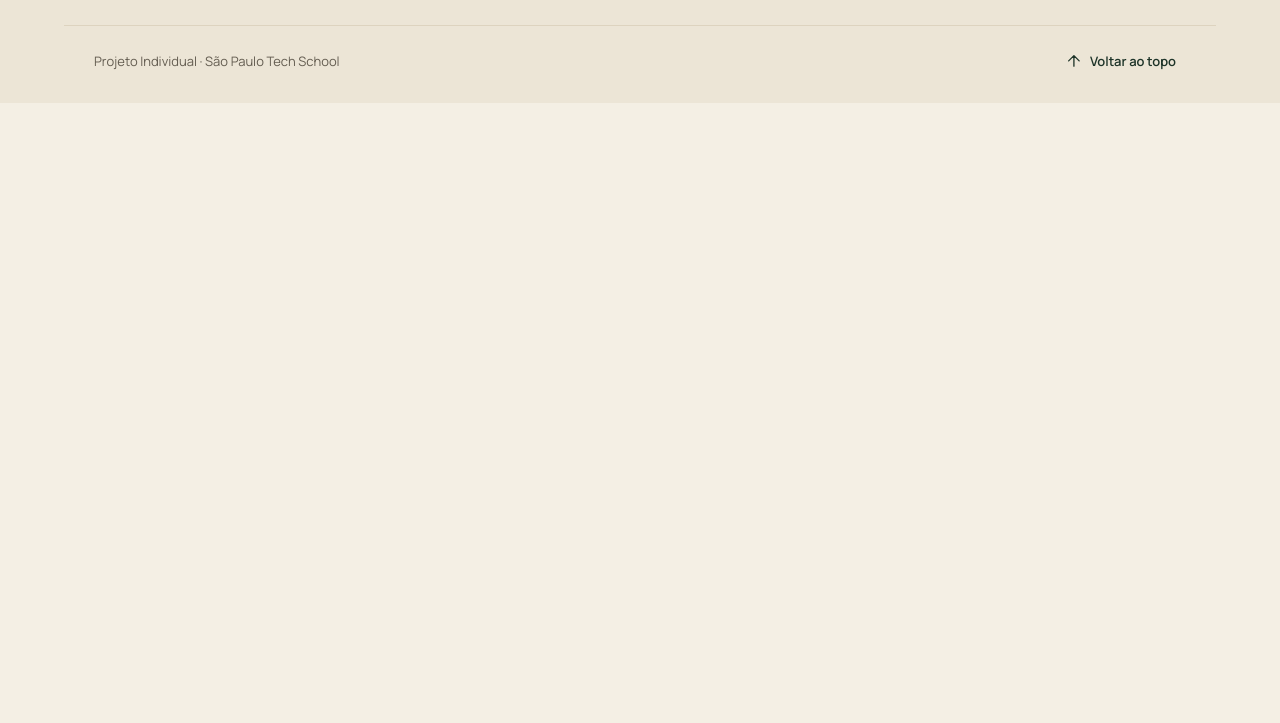
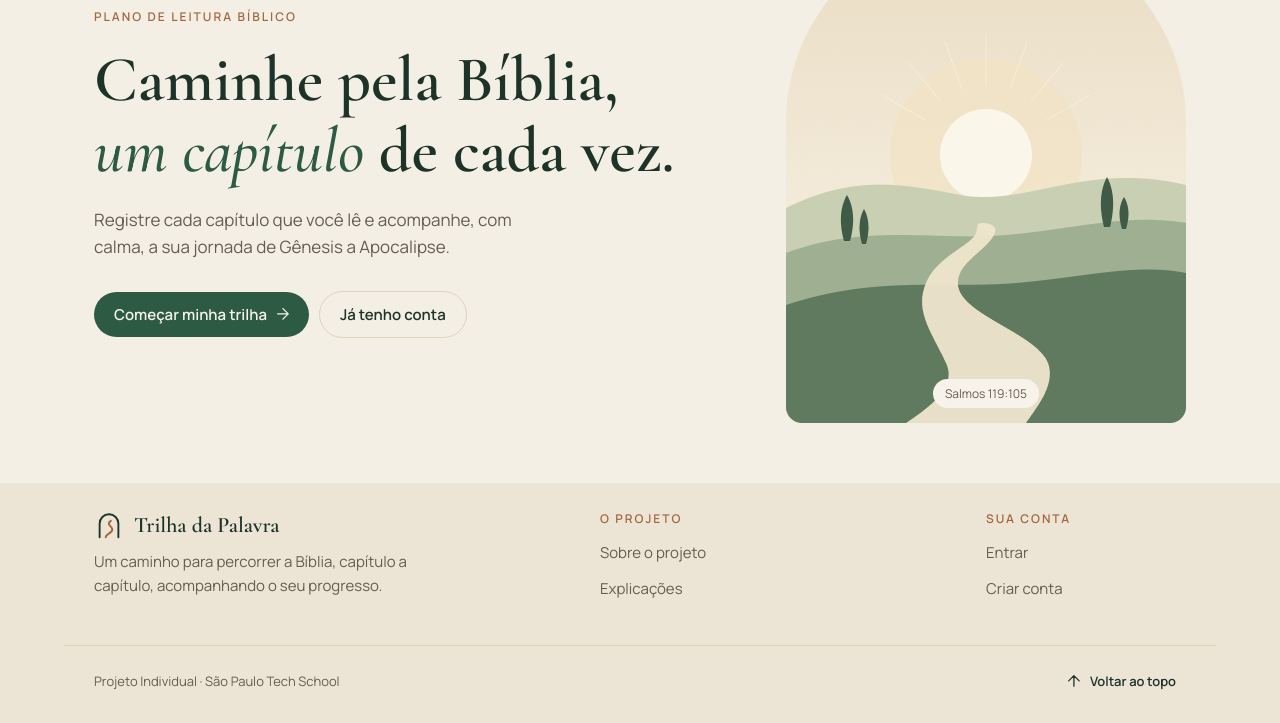
Before and after one commit to adrianpatricio/trilha_da_palavra, a website: page public/index.html in a window 1280 px wide. Shown: the part 217-940 px from the top of the page. Before the commit the page ends 800 px from the top, so only its background shows below. Drawn offline with nearby package versions, Linux system fonts and the light colour scheme.

Commit message:
feat: adiciona main.css && adiciona o primeiro conteúdo do index.html

```diff
--- /dev/null
+++ b/public/css/main.css
@@ -0,0 +1,118 @@
+/* MAIN - INDEX.HTML */
+
+main {
+    display: flex;
+    justify-content: center;
+    align-items: center;
+    padding: 60px 0;
+}
+
+main p {
+    margin: 0;
+}
+
+main .container_main {
+    display: flex;
+    justify-content: space-between;
+    align-items: center;
+    width: 1240px;
+    max-width: 90%;
+    padding: 0 30px;
+    box-sizing: border-box;
+    gap: 40px;
+}
+
+.container_main .section_conteudo {
+    display: flex;
+    flex-direction: column;
+    gap: 20px;
+}
+
+.section_conteudo .titulo_top {
+    font-family: 'Manrope';
+    font-size: 12px;
+    font-weight: 600;
+    letter-spacing: 2px;
+    color: #A3683F;
+}
+
+.section_conteudo .titulo_main {
+    max-width: 600px;
+    font-family: 'Cormorant Garamond';
+    font-size: 64px;
+    font-weight: 600;
+    line-height: 1.1;
+    color: var(--heading);
+}
+
+.titulo_main span {
+    font-style: italic;
+    font-weight: 500;
+    color: #2D5A43;
+}
+
+.section_conteudo .titulo_down {
+    max-width: 460px;
+    font-family: 'Manrope';
+    font-size: 17px;
+    line-height: 1.6;
+    color: var(--muted);
+}
+
+.section_conteudo .botoes_conteudo {
+    display: flex;
+    align-items: center;
+    gap: 10px;
+    margin-top: 10px;
+}
+
+.botoes_conteudo a {
+    align-items: center;
+    gap: 10px;
+    font-family: 'Manrope';
+    font-size: 15px;
+    font-weight: 600;
+    padding: 12px 20px;
+    border-radius: 999px;
+    transition: 0.3s all;
+}
+
+.botoes_conteudo .botao_comecar {
+    background-color: #2D5A43;
+    color: #F7F3EA;
+}
+
+.botoes_conteudo .botao_comecar:hover {
+    background-color: #234836;
+}
+
+.botoes_conteudo .botao_conta {
+    border: 1px solid #DDD3BF;
+    color: var(--heading);
+}
+
+.botoes_conteudo .botao_conta:hover {
+    background-color: #E9E1D0;
+}
+
+.container_main .section_imagem {
+    position: relative;
+    align-items: center;
+}
+
+.section_conteudo img {
+    width: 400px;
+    max-width: 100%;
+    border-radius: 200px 200px 6px 6px;
+}
+
+.section_conteudo .text_salmos {
+    position: absolute;
+    bottom: 15px;
+    font-family: 'Manrope';
+    font-size: 12px;
+    color: var(--muted);
+    background-color: #F7F3EA;
+    padding: 6px 12px;
+    border-radius: 999px;
+}
--- a/public/index.html
+++ b/public/index.html
@@ -89,11 +89,44 @@
     <link rel="stylesheet" href="./css/estilo.css">
     <link rel="stylesheet" href="./css/header.css">
     <link rel="stylesheet" href="./css/footer.css">
+    <link rel="stylesheet" href="./css/main.css">
 </head>
 <body>
     <header id="header" data-pagina="inicio"></header>
     <script src="./js/header.js"></script>
 
+    <main>
+        <section class="container_main">
+            <section class="section_conteudo">
+                <p class="titulo_top">PLANO DE LEITURA BÍBLICO</p>
+
+                <p class="titulo_main">Caminhe pela Bíblia, <br><span>um capítulo</span> de cada vez.</p>
+
+                <p class="titulo_down">Registre cada capítulo que você lê e acompanhe, com calma, a sua jornada de Gênesis a Apocalipse.</p>
+
+                <section class="botoes_conteudo">
+                    <a href="#" class="botao_comecar">
+                        Começar minha trilha
+
+                        <svg width="12" height="12" viewBox="0 0 12 12" fill="none" xmlns="http://www.w3.org/2000/svg">
+                          <path d="M0.65625 5.90625H11.1562M5.90625 11.1562L11.1562 5.90625L5.90625 0.65625" stroke="currentColor" stroke-width="1.3125" stroke-linecap="round" stroke-linejoin="round"/>
+                        </svg>
+                    </a>
+
+                    <a href="#" class="botao_conta">
+                        Já tenho conta
+                    </a>
+                </section>
+            </section>
+
+            <section class="section_conteudo section_imagem">
+                <img src="./assets/img/img_inicio_claro.png">
+
+                <p class="text_salmos">Salmos 119:105</p>
+            </section>
+        </section>
+    </main>
+
     <footer id="footer" data-pagina="inicio"></footer>
     <script src="./js/footer.js"></script>
 </body>
```
Also changed, not shown: public/assets/img/img_inicio_claro.png (added). Lines whose indentation alone changed are shown as unchanged.
